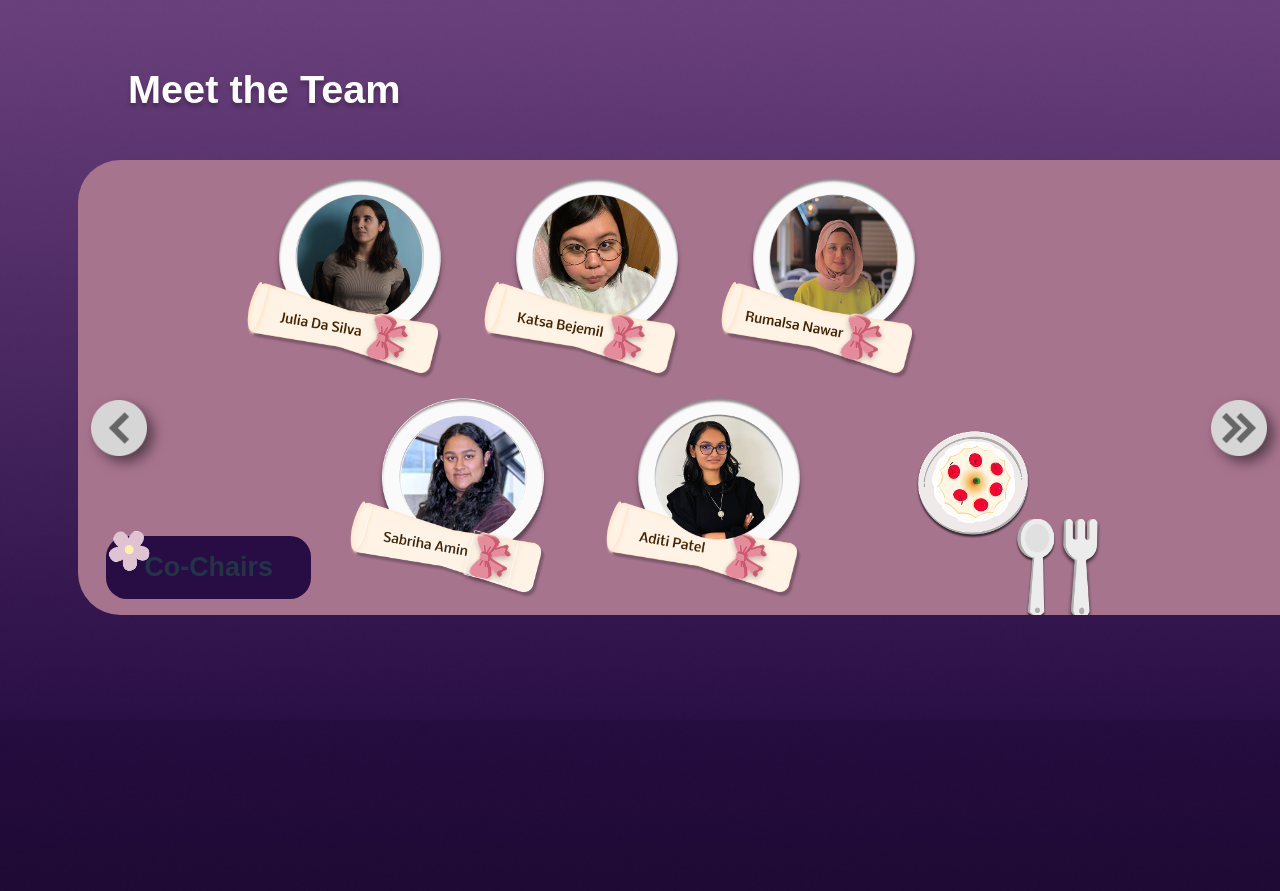
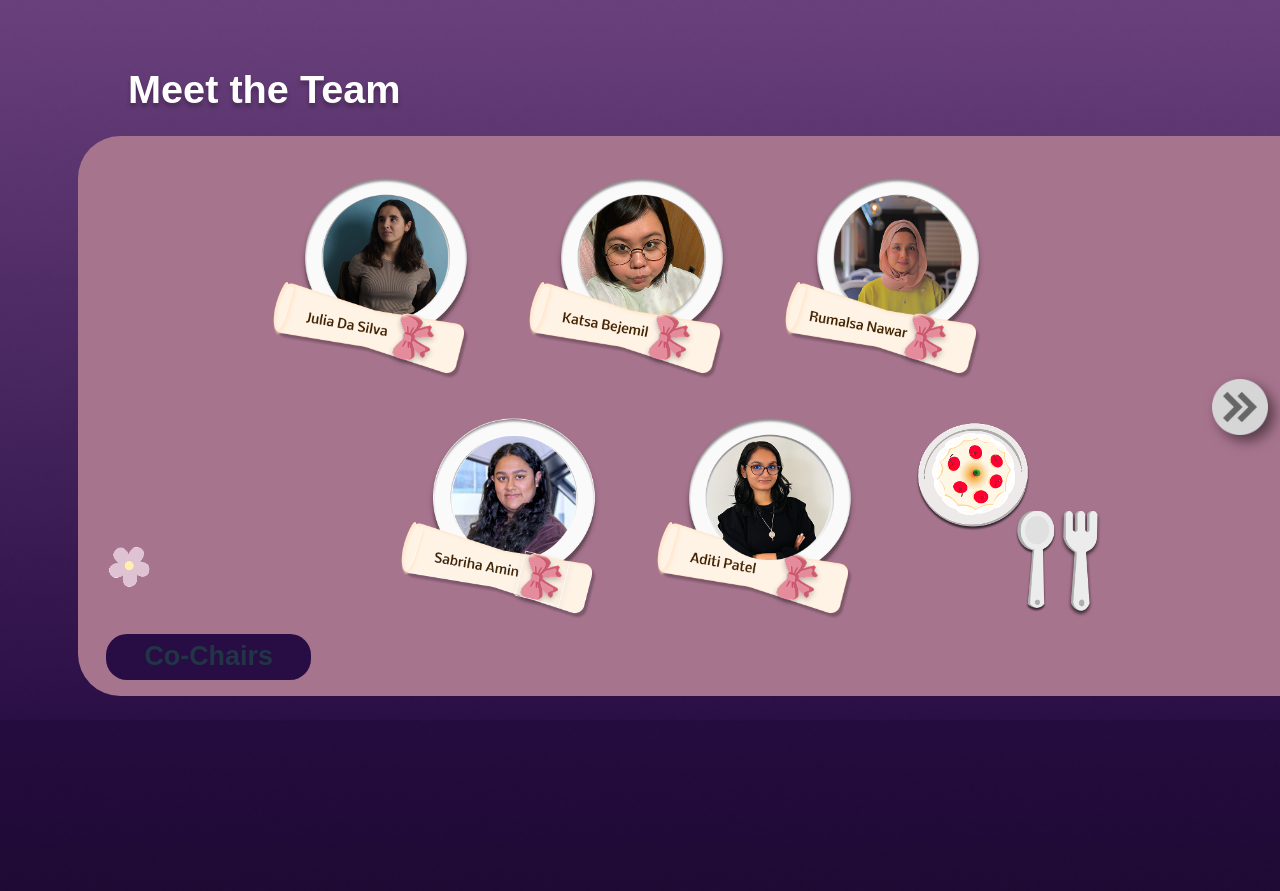
Before and after one commit to ElleHacks/ElleHacks2026-site, a React (Vite) app: page / in a window 1280 px wide. Shown: the part 4880-5771 px from the top of the page. Built offline with nearby package versions, Linux system fonts and the light colour scheme.

Commit message:
completed co-chair + logistics1 slides

```diff
--- a/src/components/MeetTheTeam/MeetTheTeam.jsx
+++ b/src/components/MeetTheTeam/MeetTheTeam.jsx
@@ -1,215 +1,297 @@
-import React from 'react';
-import styles from './MeetTheTeam.module.css';
+import React, { useState } from "react";
+import styles from "./MeetTheTeam.module.css";
 import Slider from "react-slick";
 import "slick-carousel/slick/slick.css";
 import "slick-carousel/slick/slick-theme.css";
-import { useState } from 'react'
 
-const members = [
-  [
-    {name: 'Julia Da Silva', img: 'src/assets/meettheteam/julia-nametag.png',},
-    {name: 'Katsa Bejemil', img: 'src/assets/meettheteam/katsa-nametag.png',},
-    {name: 'Rumaisa Nawar', img: 'src/assets/meettheteam/rumaisa-nametag.png',},
-    {name: 'Sabriha Amin', img: 'src/assets/meettheteam/sabriha-nametag.png',},
-    {name: 'Aditi Patel', img: 'src/assets/meettheteam/aditi-nametag.png',}
-  ],
-  [
-    {name: 'Triya Augustine', img: 'src/assets/meettheteam/triya-nametag.png',},
-    {name: 'Luiza Teles', img: 'src/assets/meettheteam/luiza-nametag.png',},
-    {name: 'Vansh Madan', img: 'src/assets/meettheteam/vansh-nametag.png',},
-    {name: 'Anagha Koroth', img: 'src/assets/meettheteam/anagha-nametag.png',}
-  ],
-  [
-    {name: 'Seyedeh Sara Alav', img: 'src/assets/meettheteam/seyedeh-nametag.png',},
-    {name: 'Bohina Manochehrzadeh', img: 'src/assets/meettheteam/bohina-nametag.png',},
-    {name: 'Iqra Inam', img: 'src/assets/meettheteam/iqra-nametag.png',},
-    {name: 'Maryam Malik', img: 'src/assets/meettheteam/maryam-nametag.png',}
-  ],
-  [
-    {name: 'JOANNE WIJETUNGA', img: 'src/assets/meettheteam/joanne-nametag.png',},
-    {name: 'Fares Islam', img: 'src/assets/meettheteam/fares-nametag.png',},
-    {name: 'Yazan Haddad', img: 'src/assets/meettheteam/yazan-nametag.png',},
-    {name: 'Ifra Inam', img: 'src/assets/meettheteam/ifra-nametag.png',},
-    {name: 'Madeleine Phan', img: 'src/assets/meettheteam/madeleine-nametag.png',}
-  ]
-]
-
-function NextArrow({ onClick }) {
+// ----------------------
+// NAVIGATION ARROWS
+// ----------------------
+function NextArrow({ onClick, currentSlide, slideCount }) {
+  // Always show next arrow except on the last slide
+  if (currentSlide === 0 )
     return (
       <div
         onClick={onClick}
-      className="
-        absolute h-max
-        top-[30vh] left-[88.5vw]
-        w-[4.4vw] h-[7.8vh]
-        cursor-pointer
-        flex items-center justify-center
-        hover:opacity-80 transition-opacity
-      "
-      style={{
-        background: 'transparent',
-        border: 'none',
-        padding: 0,
-        margin: 0,
-      }}
+        className="absolute top-[30vh] right-[7vw] w-[4.4vw] h-[7.8vh] cursor-pointer flex items-center justify-center hover:opacity-80 transition-opacity z-10"
       >
         <img
           src="src/assets/meettheteam/next-arrow.png"
           alt="Next"
           className="w-full h-full object-contain"
-        style={{
-          filter: 'drop-shadow(0.5vw 0.5vw 0.5vw rgba(0,0,0,0.5))',
-        }}
+          style={{ filter: "drop-shadow(0.5vw 0.5vw 0.5vw rgba(0,0,0,0.5))" }}
+        />
+      </div>
+  );
+
+  return (
+    <div
+      onClick={onClick}
+      className="absolute top-[30vh] right-[1vw] w-[4.4vw] h-[7.8vh] cursor-pointer flex items-center justify-center hover:opacity-80 transition-opacity z-10"
+    >
+      <img
+        src="src/assets/meettheteam/next-arrow.png"
+        alt="Next"
+        className="w-full h-full object-contain"
+        style={{ filter: "drop-shadow(0.5vw 0.5vw 0.5vw rgba(0,0,0,0.5))" }}
       />
     </div>
   );
 }
 
-function PrevArrow({ onClick }) {
+function PrevArrow({ onClick, currentSlide }) {
+  // Hide previous arrow on first slide
+  if (currentSlide === 0) return null;
+
   return (
     <div
       onClick={onClick}
-      className="
-        absolute h-max
-        top-[30vh] left-[1vw]
-        w-[4.4vw] h-[7.8vh]
-        cursor-pointer
-        flex items-center justify-center
-        hover:opacity-80 transition-opacity
-      "
-      style={{
-        background: 'transparent',
-        border: 'none',
-        padding: 0,
-        margin: 0,
-      }}
+      className="absolute top-[30vh] left-[1vw] w-[4.4vw] h-[7.8vh] cursor-pointer flex items-center justify-center hover:opacity-80 transition-opacity z-10"
     >
       <img
         src="src/assets/meettheteam/prev-arrow.png"
         alt="Previous"
         className="w-full h-full object-contain"
-        style={{
-          filter: 'drop-shadow(0.5vw 0.5vw 0.5vw rgba(0,0,0,0.5))',
-        }}
+        style={{ filter: "drop-shadow(0.5vw 0.5vw 0.5vw rgba(0,0,0,0.5))" }}
       />
     </div>
   );
 }
 
+
+// ----------------------
+// TEAM DATA STRUCTURE
+// ----------------------
+const teamData = {
+  coChairs: {
+    title: "Co-Chairs",
+    slideConfig: {
+      width: "105vw",
+      height: "72vh",
+      bgColor: "#A7748E"
+    },
+    decorations: [
+      {
+        type: "image",
+        src: "src/assets/meettheteam/component1.png",
+        position: "absolute top-[50vh] left-[2vw] w-[4.2vw]"
+      },
+      {
+        type: "image",
+        src: "src/assets/meettheteam/component2.png",
+        position: "absolute top-[35vh] right-[20vw] w-[15vw]"
+      },
+      {
+        type: "label",
+        text: "Co-Chairs",
+        position: "absolute bottom-[2vh] left-[2.2vw] w-[16vw] h-[5.8vh] rounded-[1.64vw] bg-[#270D43] flex justify-center items-center"
+      }
+    ],
+    members: [
+      {
+        name: "Julia Da Silva",
+        image: "src/assets/meettheteam/julia-nametag.png",
+        position: "absolute top-[5vh] left-[15vw] w-[16vw]"
+      },
+      {
+        name: "Katsa Bejemil",
+        image: "src/assets/meettheteam/katsa-nametag.png",
+        position: "absolute top-[5vh] left-[35vw] w-[16vw]"
+      },
+      {
+        name: "Rumaisa Nawar",
+        image: "src/assets/meettheteam/rumaisa-nametag.png",
+        position: "absolute top-[5vh] left-[55vw] w-[16vw]"
+      },
+      {
+        name: "Sabriha Amin",
+        image: "src/assets/meettheteam/sabriha-nametag.png",
+        position: "absolute top-[35vh] left-[25vw] w-[16vw]"
+      },
+      {
+        name: "Aditi Patel",
+        image: "src/assets/meettheteam/aditi-nametag.png",
+        position: "absolute top-[35vh] left-[45vw] w-[16vw]"
+      }
+    ]
+  },
+
+  Logistics1: {
+    title: "Logistics",
+    slideConfig: {
+      width: "100vw",
+      height: "68vh",
+      bgColor: "#A7748E"
+    },
+    decorations: [
+      {
+        type: "label",
+        text: "Logistics",
+        position: "absolute bottom-[2vh] left-[2.2vw] w-[16vw] h-[5.8vh] rounded-[1.64vw] bg-[#270D43] flex justify-center items-center"
+      },
+      {
+        type: "image",
+        src: "src/assets/meettheteam/component39.png",
+        position: "absolute top-[5vh] right-[10vw] w-[15vw]"
+      },
+      {
+        type: "image",
+        src: "src/assets/meettheteam/image67.png",
+        position: "absolute top-[40vh] left-[2vw] w-[10vw]"
+      },
+      {
+        type: "image",
+        src: "src/assets/meettheteam/director-tag.png",
+        position: "absolute top-[-2vh] left-[29vw] w-[10vw]"
+      }
+    ],
+    members: [
+      {
+        name: "Triya Augustine",
+        image: "src/assets/meettheteam/triya-nametag.png",
+        position: "absolute top-[5vh] left-[20vw] w-[16vw]"
+      },
+      {
+        name: "Luiza Teles",
+        image: "src/assets/meettheteam/luiza-nametag.png",
+        position: "absolute top-[5vh] left-[50vw] w-[6vw]"
+      },
+      {
+        name: "Vansh Madan",
+        image: "src/assets/meettheteam/vansh-nametag.png",
+        position: "absolute top-[34vh] left-[35vw] w-[15vw]"
+      },
+      {
+        name: "Anagha Koroth",
+        image: "src/assets/meettheteam/anagha-nametag.png",
+        position: "absolute top-[34vh] left-[55vw] w-[16vw]"
+      }
+    ]
+  },
+}
+// Convert to slides array for compatibility
+const slides = [
+  teamData.coChairs,
+  teamData.Logistics1,
+
+];
+
+// ----------------------
+// SLIDE COMPONENTS
+// ----------------------
+const SlideDecoration = ({ decoration }) => {
+  if (decoration.type === "image") {
+    return (
+      <img
+        src={decoration.src}
+        alt=""
+        className={`${decoration.position} h-auto`}
+      />
+    );
+  }
+
+  if (decoration.type === "label") {
+    return (
+      <div className={decoration.position}>
+        <h1
+          className="text-[2.1vw] font-medium leading-none text-white"
+          style={{ fontFamily: "Nobile, sans-serif" }}
+        >
+          {decoration.text}
+        </h1>
+      </div>
+    );
+  }
+
+  return null;
+};
+
+const TeamMember = ({ member }) => (
+  <div className={`${member.position} flex flex-col items-center`}>
+    <img
+      src={member.image}
+      alt={member.name}
+      className="object-contain w-[16vw] sm:w-[40vw] xs:w-[30vw] max-h-[30vh] sm:max-h-[25vh] xs:max-h-[20vh]"
+    />
+  </div>
+);
+
+const TeamSlide = ({ slide }) => (
+  <div className="relative h-[70vh] w-full">
+    <div className="relative h-full w-full"> {/* new wrapper */}
+      {/* Render decorations */}
+      {slide.decorations.map((decoration, index) => (
+        <SlideDecoration key={`decoration-${index}`} decoration={decoration} />
+      ))}
+
+      {/* Render team members */}
+      {slide.members.map((member, index) => (
+        <TeamMember key={`member-${index}`} member={member} />
+      ))}
+    </div>
+  </div>
+);
+
+
+// ----------------------
+// MAIN COMPONENT
+// ----------------------
 const MeetTheTeam = () => {
-  const [current, setCurrent] = useState(0);
+  const [currentSlide, setCurrentSlide] = useState(0);
+  const [sliderRef, setSliderRef] = useState(null);
 
-  let settings = {
+const sliderSettings = {
   dots: false,
-    infinite: true,
+  infinite: false,
   speed: 500,
   slidesToShow: 1,
   slidesToScroll: 1,
   nextArrow: <NextArrow />,
   prevArrow: <PrevArrow />,
-    beforeChange: (oldIndex, newIndex) => setCurrent(newIndex),
+  beforeChange: (oldIndex, newIndex) => setCurrentSlide(newIndex),
   arrows: true,
   adaptiveHeight: true,
 };
 
-  const divStyle =
-    current === 0
-      ? "absolute top-[30vh] left-[6.1vw] w-[100vw] h-max h-[68vh] bg-[#A7748E] rounded-l-[3.3vw] opacity-100"
-      : "absolute top-[30vh] left-[6.1vw] w-[100vw] h-max h-[68vh] bg-[#A7748E] rounded-l-[3.3vw] opacity-100";
+
+  const getCurrentSlideConfig = () => {
+    const slide = slides[currentSlide];
+    return slide?.slideConfig || { width: "100vw", height: "68vh", bgColor: "#A7748E" };
+  };
+
+  const slideConfig = getCurrentSlideConfig();
+  const isLastSlide = currentSlide === slides.length - 1;
+  const isCoChairsSlide = currentSlide === 0;
 
   return (
     <div className={styles.meetTheTeamSection}>
-      <p className={styles.highlight}>
-        Meet the Team
-      </p>
+      <p className={styles.highlight}>Meet the Team</p>
 
-      <div className={`${divStyle} relative ${styles.sliderContainer}`}>
-        <Slider {...settings}>
-          {members.map((team, index) => (
-            <div key={index} className="relative">
-              {index === 0 ? (
-                <>
-
-                  <div className="absolute bottom-[2vh] left-[2.2vw] w-[16vw] h-[5.8vh] h-max rounded-[1.64vw] bg-[#270D43] flex justify-center items-center">
-                    <h1 className="text-[2.1vw] font-medium leading-none text-white" style={{fontFamily: 'Nobile, sans-serif'}}>Co-Chairs</h1>
-                  </div>
-                  <div className="absolute top-[45vh] left-[2vw] w-[4.2vw] h-auto">
-                    <img src="src/assets/meettheteam/component1.png" alt="" className="w-full h-auto"/>
-                  </div>
-                  <div className="absolute top-[33vh] right-[20vw] w-[15vw] h-auto">
-                    <img src="src/assets/meettheteam/component2.png" alt="" className="w-full h-auto"/>
-                  </div>
-                </>
-              ) : index === 1 ? (
-                <>
-                </>
-              ) : index === 3 ? (
-                <>
-                  <div className="absolute bottom-[6vh] left-[2.2vw] w-[16vw] h-[5.8vh] rounded-[1.64vw] bg-[#270D43] flex justify-center items-center">
-                    <h1 className="text-[2.1vw] font-medium leading-none text-white" style={{fontFamily: 'Nobile, sans-serif'}}>IT</h1>
-                  </div>
-                  <div className="absolute top-[-10vh] left-[13vw] w-[15vw] h-auto">
-                    <img src="src/assets/meettheteam/director-tag.png" alt="" className="w-full h-auto"/>
-                  </div>
-                  <div className="absolute top-[50vh] left-[1vw] w-[4.2vw] h-auto">
-                    <img src="src/assets/meettheteam/component1.png" alt="" className="w-full h-auto"/>
-                  </div>
-                  <div className="absolute top-[40vh] right-[0vw] w-[20vw] h-auto">
-                    <img src="src/assets/meettheteam/component2.png" alt="" className="w-full h-auto"/>
-                  </div>
-                </>
-              ) : null}
-
-              {team.length === 5 ? (
-                <div className="pl-[8vw] pr-[2vw] py-[2vh] flex flex-col justify-center">
-                  {/* First row - 3 members */}
-                  <div className="flex justify-start items-center gap-[2.5vw] mb-[1vh] ml-[5vw]">
-                    {team.slice(0, 3).map((member, i) => (
-                      <div key={i} className="flex flex-col items-center">
-                        <img
-                          src={member.img}
-                          alt={member.name}
-                          className="w-[16vw] h-auto"
-                          style={{ maxHeight: '30vh', objectFit: 'contain' }}
+      <div
+        className={`relative transition-all duration-500 ease-in-out ${isCoChairsSlide ? 'rounded-l-[3.3vw]' : ''}`}
+        style={{
+          position: "absolute",
+          top: "27vh",
+          left: isCoChairsSlide ? "6.1vw" : "0",
+          height: "70vh",
+          width: isCoChairsSlide ? "100vw" : "100vw",
+          backgroundColor: slideConfig.bgColor,
+          overflow: "hidden", // Prevents content overflow issues
+        }}
+      >
+        <Slider ref={setSliderRef} {...sliderSettings}>
+          {slides.map((slide, index) => (
+            <TeamSlide
+              key={`slide-${index}`}
+              slide={slide}
+              isActive={currentSlide === index}
+              isCoChairsSlide={index === 0}
             />
-                      </div>
-                    ))}
-                  </div>
-                  {/* Second row - 2 members */}
-                  <div className="flex justify-start items-center gap-[4vw] mt-[1vh] ml-[13vw]">
-                    {team.slice(3, 5).map((member, i) => (
-                      <div key={i + 3} className="flex flex-col items-center">
-                        <img
-                          src={member.img}
-                          alt={member.name}
-                          className="w-[16vw] h-auto"
-                          style={{ maxHeight: '30vh', objectFit: 'contain' }}
-                        />
-                      </div>
-                    ))}
-                  </div>
-                </div>
-              ) : (
-                // For teams with 4 members - 2x2 grid
-                <div className="grid grid-cols-2 gap-[2vw] justify-items-start h-full pl-[8vw] pr-[3vw] py-[8vh] ml-[8vw]">
-                  {team.map((member, i) => (
-                    <div key={i} className="flex flex-col items-center">
-                      <img
-                        src={member.img}
-                        alt={member.name}
-                        className="w-[15vw] h-auto"
-                        style={{ maxHeight: '28vh', objectFit: 'contain' }}
-                      />
-                    </div>
-                  ))}
-                </div>
-              )}
-            </div>
           ))}
         </Slider>
       </div>
     </div>
   );
-}
+};
 
 export default MeetTheTeam;
```
Also changed, not shown: src/assets/meettheteam/component39.png (added), src/assets/meettheteam/image67.png (added). Lines whose indentation alone changed are shown as unchanged.
